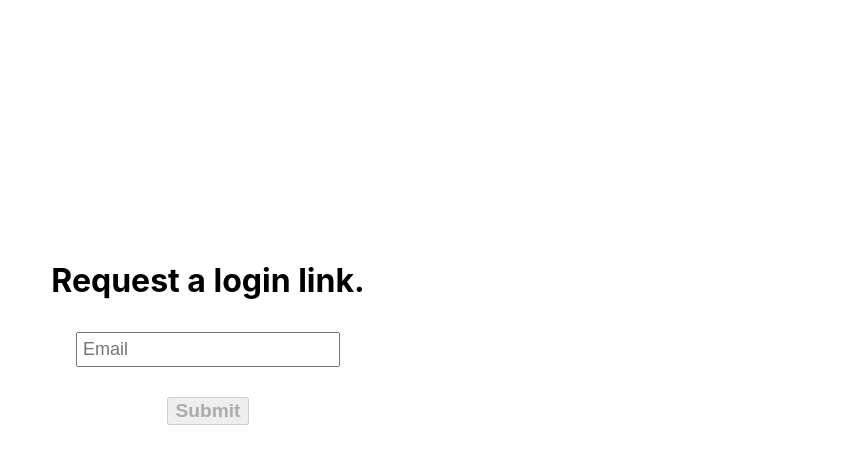
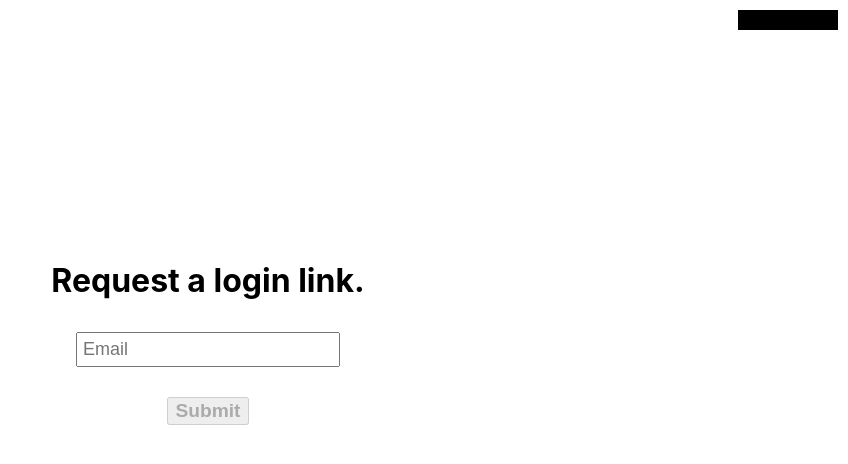
Before and after one commit to diversus-me/blossom, a React (Create React App) app: page /login in a window 1280 px wide. Shown: the top 464 px of the page, without its empty margins (432-1280 px from the left). Built offline with nearby package versions, Linux system fonts and the light colour scheme; no server answers.

Commit message:
Started refactoring login

```diff
--- a/src/App.js
+++ b/src/App.js
@@ -15,6 +15,7 @@ import Overlay from './components/UI/Overlay'
 import AddFlowerForm from './components/Forms/AddFlowerForm'
 import Navigation from './components/Navigation/Navigation'
 import Login from './components/Login/Login'
+import UserIcon from './components/User/UserIcon'
 import FlowerView from './components/FlowerView'
 
 class App extends Component {
@@ -47,13 +48,13 @@ class App extends Component {
   }
 
   componentDidUpdate () {
-    if (this.props.session.failed && this.props.location.pathname !== '/login') {
-      this.props.history.push('/login')
-    }
+    // if (this.props.session.failed && this.props.location.pathname !== '/login') {
+    //   this.props.history.push('/login')
+    // }
 
-    if (this.props.session.authenticated && this.props.location.pathname === '/login') {
-      this.props.history.push('/')
-    }
+    // if (this.props.session.authenticated && this.props.location.pathname === '/login') {
+    //   this.props.history.push('/')
+    // }
   }
 
   toggleAddFlowerOverlay () {
@@ -70,9 +71,7 @@ class App extends Component {
       <Route render={({ location }) => (
         <div>
           <Switch location={location}>
-            {session.authenticated &&
-              <Route path='/' exact component={Navigation} />
-            }
+            <Route path='/' exact component={Navigation} />
             <Route
               path='/login'
               exact
@@ -80,6 +79,7 @@ class App extends Component {
                 <Login />
               } />
           </Switch>
+          <UserIcon />
           {location.pathname.slice(8) &&
           <FlowerView
             id={location.pathname.slice(8)}
--- a/src/components/FlowerView.js
+++ b/src/components/FlowerView.js
@@ -15,7 +15,7 @@ import Overlay from './UI/Overlay'
 import AddNodeForm from './Forms/AddNodeForm'
 import FloatingButton from './UI/FloatingButton'
 
-import Settings from './Settings/SettingsView'
+// import Settings from './Settings/SettingsView'
 import style from './FlowerView.module.css'
 
 class FlowerView extends React.Component {
@@ -91,7 +91,7 @@ class FlowerView extends React.Component {
   }
 
   render () {
-    const { settings, history, id, flowerData } = this.props
+    const { settings, history, id, flowerData, session } = this.props
     const data = flowerData.data[id]
 
     const { overlayVisible, currentTime } = this.state
@@ -107,27 +107,29 @@ class FlowerView extends React.Component {
               <FiX size='2em' color='#777' />
             </div>
           </Link>
-          <div
+          {/* <div
             className={style.settings}
             onClick={(e) => this.toggleSettings(e)}
           >
             <GoSettings size='2em' color='#777' />
-          </div>
+          </div> */}
           {data && data.finished &&
           <span>
             <h2 className={style.title}>{data.data.title}</h2>
             <p className={style.subtitle}>{data.data.connections.length} Petals</p>
           </span>
           }
-          {this.state.settingsVisibility &&
+          {/* {this.state.settingsVisibility &&
           <Settings
             toggle={this.toggleSettings}
           />
-          }
+          } */}
+          {session.autheticated &&
           <FloatingButton
             onClickCallback={this.toggleAddNodeOverlay}
           />
-          {data && data.data && data.data.connections &&
+          }
+          {session.autheticated && data && data.data && data.data.connections &&
           <Overlay
             visibility={overlayVisible}
             onOuterClick={this.toggleAddNodeOverlay}
@@ -167,8 +169,8 @@ FlowerView.propTypes = {
 }
 
 function mapStateToProps (state) {
-  const { settings, flowerData } = state
-  return { settings, flowerData }
+  const { settings, flowerData, session } = state
+  return { settings, flowerData, session }
 }
 
 const mapDispatchToProps = {
--- /dev/null
+++ b/src/components/User/UserIcon.js
@@ -0,0 +1,13 @@
+import React from 'react'
+
+import style from './UserIcon.module.css'
+
+class UserIcon extends React.Component {
+  render () {
+    return (
+      <div className={style.container}>Test</div>
+    )
+  }
+}
+
+export default UserIcon
--- /dev/null
+++ b/src/components/User/UserIcon.module.css
@@ -0,0 +1,8 @@
+.container {
+    width: 100px;
+    height: 20px;
+    position: fixed;
+    top: 10px;
+    right: 10px;
+    background: black;
+}
```
